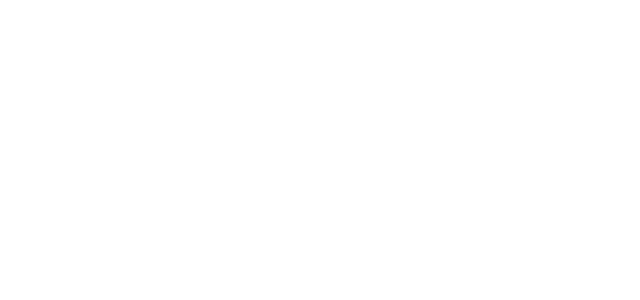
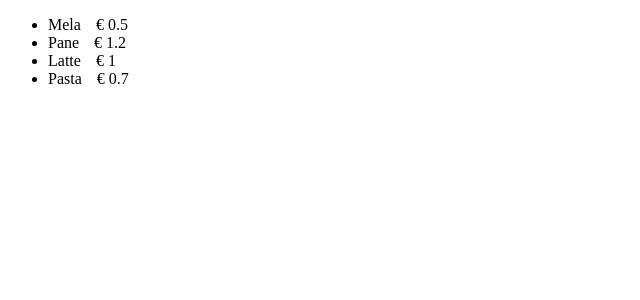
Before and after one commit to Samuele-Finotello/ex-react-usereducer-spesa, a React (Vite) app: page / in a window 1280 px wide. Shown: the top 300 px of the page, without its empty margins (0-640 px from the left). Built offline with nearby package versions, Linux system fonts and the light colour scheme.

Commit message:
[add] feat end milestone 1

```diff
--- a/src/App.jsx
+++ b/src/App.jsx
@@ -1,9 +1,27 @@
 
 function App() {
 
+  const products = [
+    { name: 'Mela', price: 0.5 },
+    { name: 'Pane', price: 1.2 },
+    { name: 'Latte', price: 1.0 },
+    { name: 'Pasta', price: 0.7 },
+  ];
+
   return (
     <>
-
+      <div>
+        <ul>
+          {products.map(product => {
+            return (
+              <li>
+                <span className="me-15">{product.name}</span>
+                <span>€ {product.price}</span>
+              </li>
+            )
+          })}
+        </ul>
+      </div>
     </>
   )
 }
--- a/src/index.css
+++ b/src/index.css
@@ -0,0 +1,3 @@
+.me-15 {
+  margin-right: 15px;
+}
```
